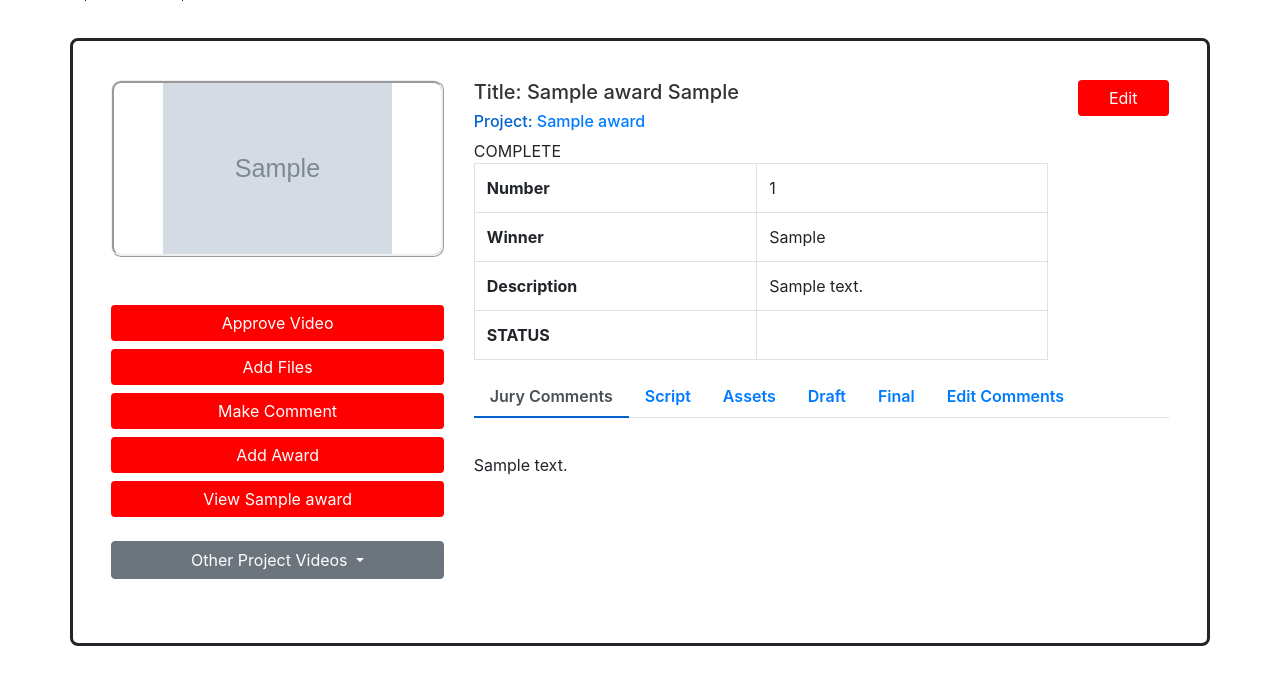
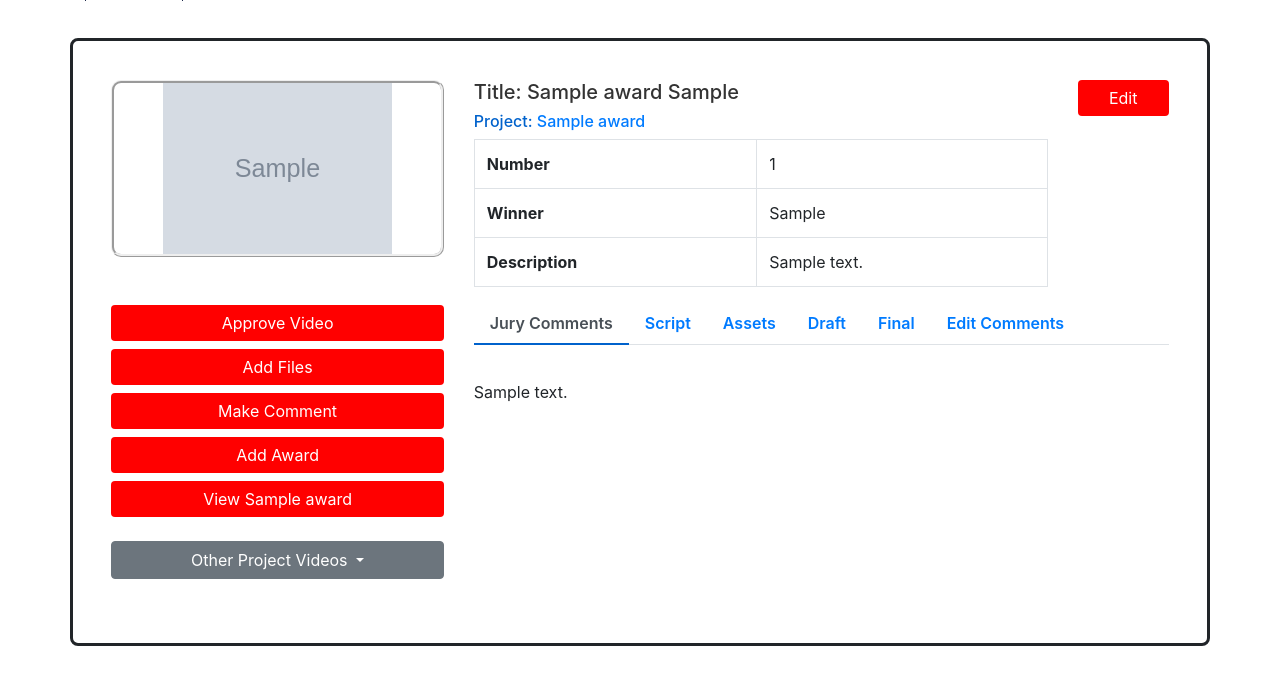
Before and after one commit to imnotberg/vcmproduction, a Django app: page /org/1/awards/1/award/1 in a window 1280 px wide. Shown: the part 64-749 px from the top of the page. Run offline with Django 3.2, Linux system fonts and the light colour scheme; a user stored in the database is signed in; tables that the repository leaves empty hold one stand-in row (values such as "Sample post"); grey boxes marked "Sample" are stand-in pictures; some libraries are stand-ins or nearby versions.

Commit message:
update approve

```diff
--- a/project/templates/project/award_detail.html
+++ b/project/templates/project/award_detail.html
@@ -56,10 +56,7 @@
                 <th>Description</th>
                 <td>{{object.award_description}}</td>
             </tr>
-            {% if object.complete == True %}
-                <th>STATUS</th>
-                <tr>COMPLETE</tr>
-            {% endif %}
+
         </table>
         </div>
         <div class="col-sm-2">
```
